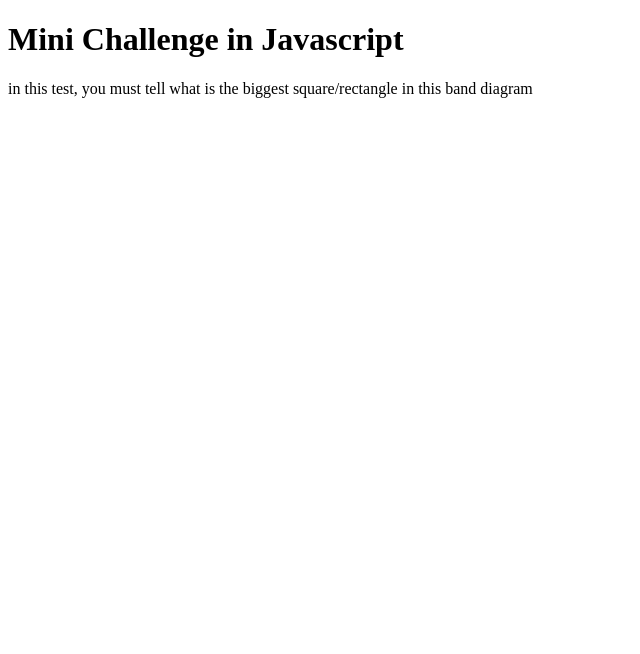
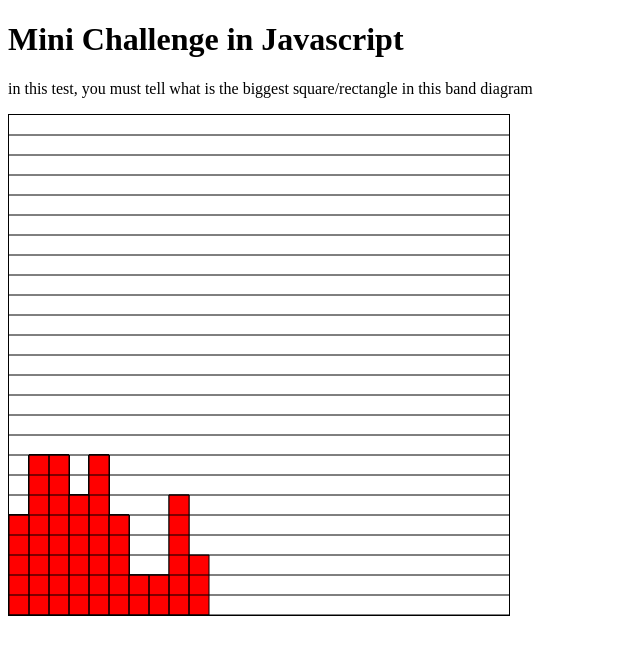
Before and after one commit to MathieuAuclair/JavascriptChallenges, a plain HTML site: page index.html in a window 1280 px wide. Shown: the whole page, without its empty margins (0-640 px from the left). Drawn offline with Linux system fonts and the light colour scheme.

Commit message:
Fixing all bug + adding graphic interface

```diff
--- a/app.js
+++ b/app.js
@@ -1,15 +1,33 @@
+var canvas = document.getElementById("canvas");
+var ctx = canvas.getContext("2d");
+
 var currentSquare = 0; //just a buffer var
 var diagram = []; //the diagram value
 var square = []; //contain every square/rectangle possible
+
+//set a color for the diagram
+ctx.fillStyle = "red";
 
 //init a random size diagram
 for(i=0; i < (Math.round(Math.random()*10)+5); i++)
 {
 	diagram[i] = Math.round(Math.random()*10);
+	drawBand(i, diagram[i]);
 }
 
 //to know how high we need to scan for square/rectangle
 var higherIndex = findHigher(diagram);
+
+
+for(i=0; i < canvas.height/20; i++){
+
+	//then draw a line to see the height
+	ctx.beginPath();
+	ctx.moveTo(0,canvas.height - i*20);
+	ctx.lineTo(canvas.width,canvas.height - i*20);
+	ctx.stroke();
+}
+
 
 //function used in the solution
 function findHigher(tab){
@@ -23,8 +41,8 @@ function findHigher(tab){
 
 //finding the biggest square/rectangle in the diagram
 for(j = 1; j < higherIndex; j++){
-	for(i = 0; i < diagram.length; i++){
-		if(diagram[i]>j){
+	for(i = 0; i < diagram.length + 1; i++){
+		if(diagram[i]>=j){
 			currentSquare++;
 		}
 		else{
@@ -35,3 +53,11 @@ for(j = 1; j < higherIndex; j++){
 }
 
 console.log("biggest square/rectangle is " + findHigher(square) + " unit!");
+
+
+function drawBand(X, Y)
+{
+	ctx.rect(X*20, canvas.height-(Y*20), 20, Y*20);
+	ctx.fill();
+	ctx.stroke();
+}
--- a/index.html
+++ b/index.html
@@ -7,7 +7,7 @@
 		<h1>Mini Challenge in Javascript</h1>
 		<p>in this test, you must tell what is the biggest square/rectangle in this band diagram</p>
 
-		<canvas id="canvas" height="500" width="500"></canvas>
+		<canvas style="border:1px solid black;" id="canvas" height="500" width="500"></canvas>
 		<script type="text/javascript" src="app.js"></script>
 	</body>
 </html>
```
Also changed, not shown: 1 other file.
